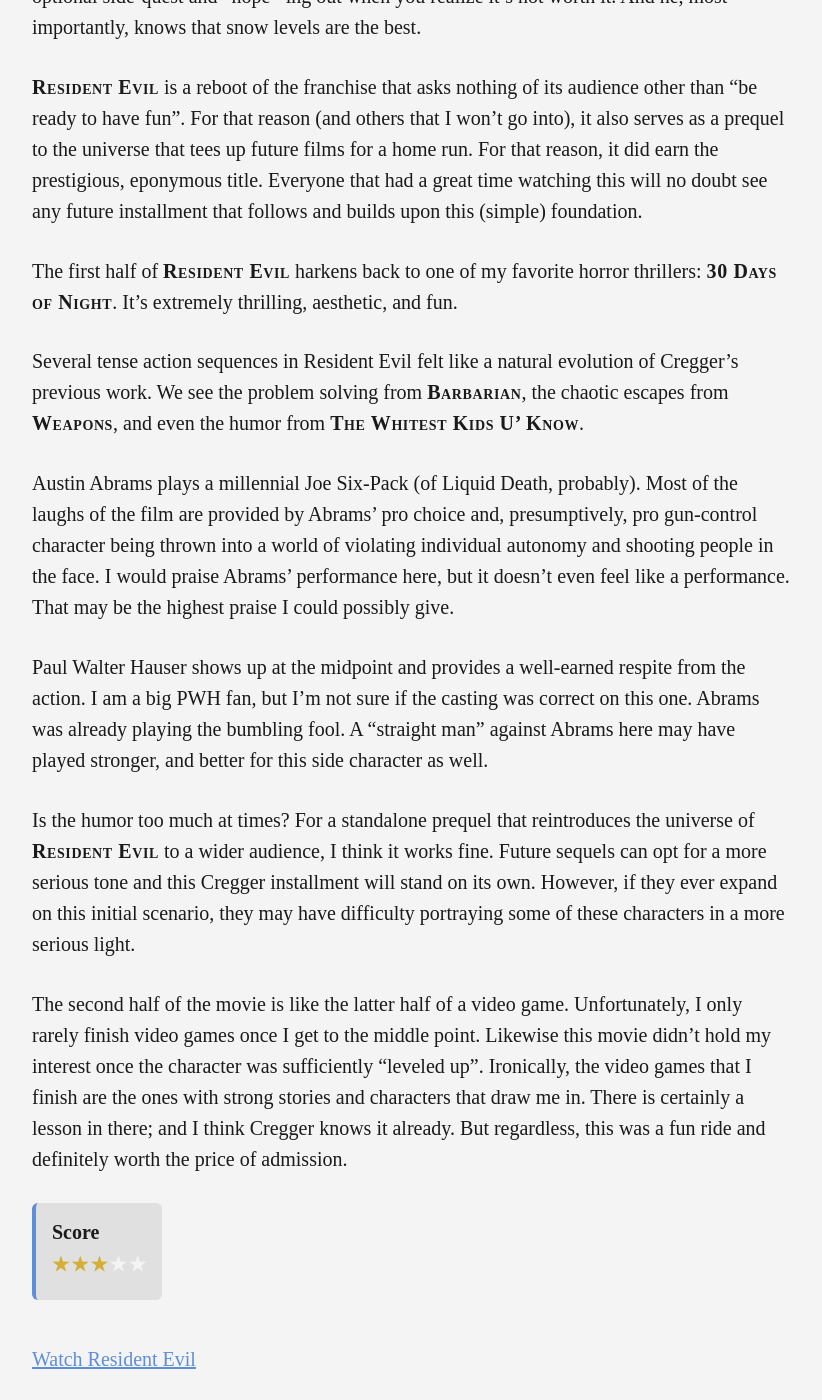
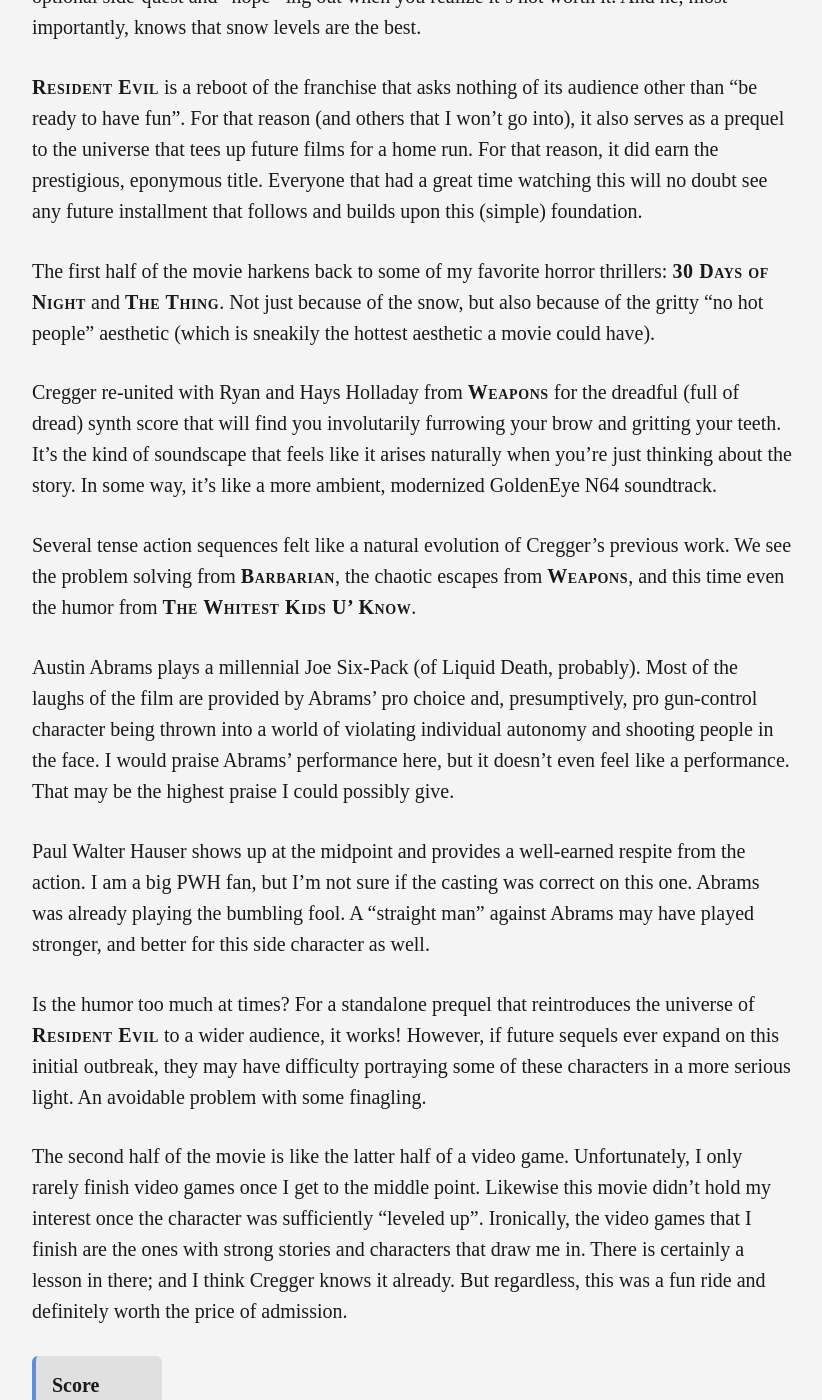
Before and after one commit to Slowburn-Movies/slowburn-movies.github.io, a Jekyll site: the page built from _posts/2026-09-19-resident-evil.md, in a window 1280 px wide and 1400 px high, scrolled down 944 px. Shown: the whole window, without its empty margins (228-1050 px from the left). Built offline with Jekyll 4.4.1, drawn with Linux system fonts in a browser that asks for light colours; some web fonts are replaced.

Commit message:
Update 2026-09-19-resident-evil.md

```diff
--- a/_posts/2026-09-19-resident-evil.md
+++ b/_posts/2026-09-19-resident-evil.md
@@ -24,14 +24,16 @@
 
 <cite>Resident Evil</cite> is a reboot of the franchise that asks nothing of its audience other than "be ready to have fun". For that reason (and others that I won't go into), it also serves as a prequel to the universe that tees up future films for a home run. For that reason, it did earn the prestigious, eponymous title. Everyone that had a great time watching this will no doubt see any future installment that follows and builds upon this (simple) foundation.
 
-The first half of <cite>Resident Evil</cite> harkens back to one of my favorite horror thrillers: <cite>30 Days of Night</cite>. It’s extremely thrilling, aesthetic, and fun.
+The first half of the movie harkens back to some of my favorite horror thrillers: <cite>30 Days of Night</cite> and <cite>The Thing</cite>. Not just because of the snow, but also because of the gritty "no hot people" aesthetic (which is sneakily the hottest aesthetic a movie could have).
 
-Several tense action sequences in Resident Evil felt like a natural evolution of Cregger's previous work. We see the problem solving from <cite>Barbarian</cite>, the chaotic escapes from <cite>Weapons</cite>, and even the humor from <cite>The Whitest Kids U' Know</cite>.
+Cregger re-united with Ryan and Hays Holladay from <cite>Weapons</cite> for the dreadful (full of dread) synth score that will find you involutarily furrowing your brow and gritting your teeth. It's the kind of soundscape that feels like it arises naturally when you're just thinking about the story. In some way, it's like a more ambient, modernized GoldenEye N64 soundtrack.
+
+Several tense action sequences felt like a natural evolution of Cregger's previous work. We see the problem solving from <cite>Barbarian</cite>, the chaotic escapes from <cite>Weapons</cite>, and this time even the humor from <cite>The Whitest Kids U' Know</cite>.
 
 Austin Abrams plays a millennial Joe Six-Pack (of Liquid Death, probably). Most of the laughs of the film are provided by Abrams’ pro choice and, presumptively, pro gun-control character being thrown into a world of violating individual autonomy and shooting people in the face. I would praise Abrams' performance here, but it doesn't even feel like a performance. That may be the highest praise I could possibly give.
 
-Paul Walter Hauser shows up at the midpoint and provides a well-earned respite from the action. I am a big PWH fan, but I'm not sure if the casting was correct on this one. Abrams was already playing the bumbling fool. A "straight man" against Abrams here may have played stronger, and better for this side character as well.
+Paul Walter Hauser shows up at the midpoint and provides a well-earned respite from the action. I am a big PWH fan, but I'm not sure if the casting was correct on this one. Abrams was already playing the bumbling fool. A "straight man" against Abrams may have played stronger, and better for this side character as well.
 
-Is the humor too much at times? For a standalone prequel that reintroduces the universe of <cite>Resident Evil</cite> to a wider audience, I think it works fine. Future sequels can opt for a more serious tone and this Cregger installment will stand on its own. However, if they ever expand on this initial scenario, they may have difficulty portraying some of these characters in a more serious light.
+Is the humor too much at times? For a standalone prequel that reintroduces the universe of <cite>Resident Evil</cite> to a wider audience, it works! However, if future sequels ever expand on this initial outbreak, they may have difficulty portraying some of these characters in a more serious light. An avoidable problem with some finagling.
 
 The second half of the movie is like the latter half of a video game. Unfortunately, I only rarely finish video games once I get to the middle point. Likewise this movie didn’t hold my interest once the character was sufficiently "leveled up". Ironically, the video games that I finish are the ones with strong stories and characters that draw me in. There is certainly a lesson in there; and I think Cregger knows it already. But regardless, this was a fun ride and definitely worth the price of admission.
```
Also changed, not shown: other parts of _posts/2026-09-19-resident-evil.md (+1 -1 lines).
